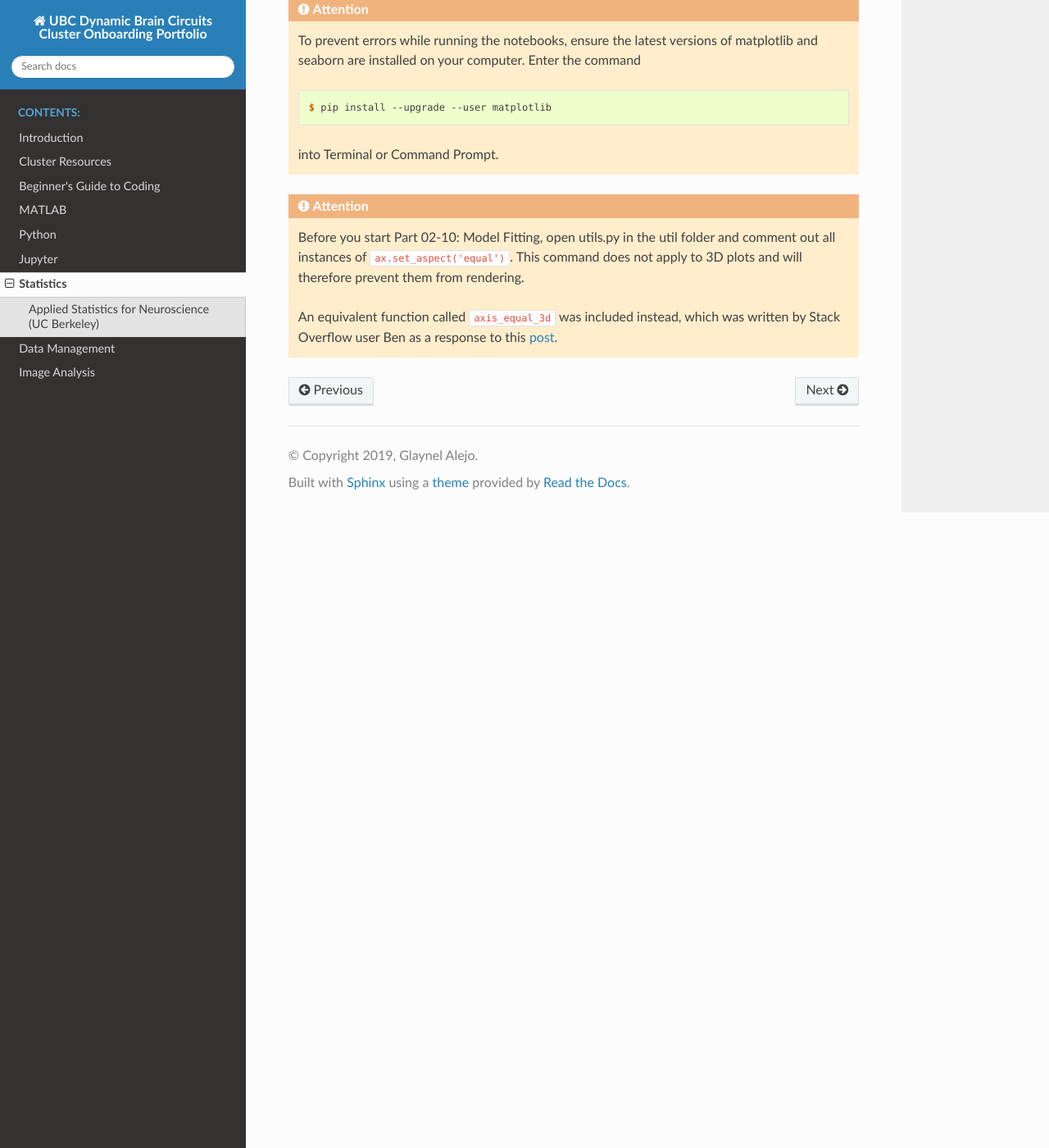
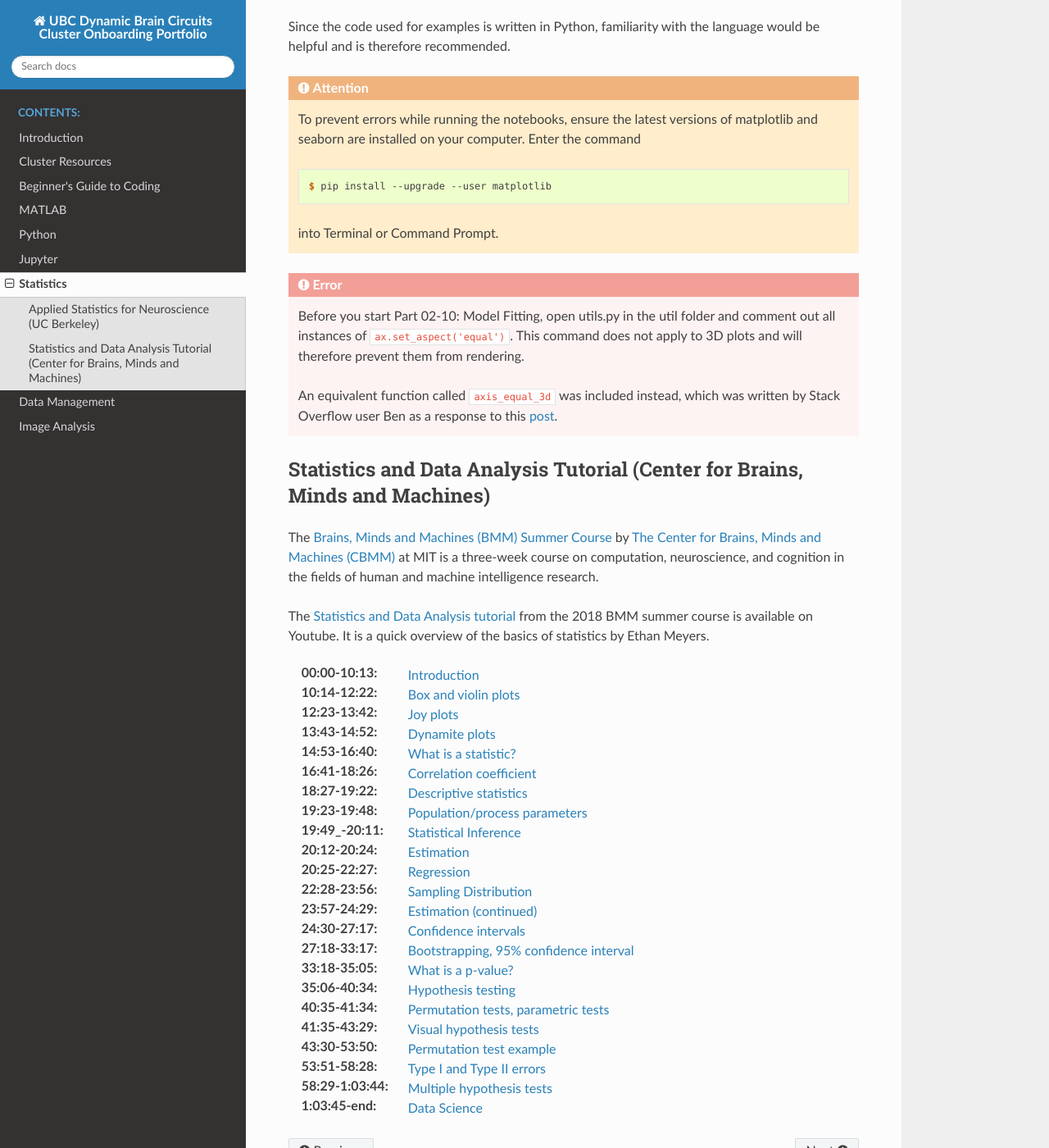
Before and after one commit to ubcbraincircuits/onboarding, a Sphinx documentation site: the page built from source/statistics.rst, in a window 1280 px wide and 1400 px high, scrolled down 2115 px. Shown: the whole window at 82% size. Built offline with Sphinx 7.4.7 and the Read the Docs theme 2.0.0, drawn with Linux system fonts in a browser that asks for light colours; some of the changed text lies outside the part shown.

Commit message:
Write up CBMM stats tutorial section

```diff
--- a/source/statistics.rst
+++ b/source/statistics.rst
@@ -14,7 +14,9 @@
 Applied Statistics for Neuroscience (UC Berkeley)
 *************************************************
 
-UC Berkeley offers a course called `Applied Statistics for Neuroscientists <https://github.com/charlesfrye/AppliedStatisticsForNeuroscience>`_.
+The materials for a UC Berkeley course called `Applied Statistics for Neuroscientists <https://github.com/charlesfrye/AppliedStatisticsForNeuroscience>`_
+are available on GitHub. The course is an intensive introduction to statistics and provides an opportunity to gain a solid understanding
+of frequently used statistical methods in neuroscience which are not always explained in depth.
 
 The course constitutes of tutorials and labs in Jupyter notebooks, which are organized into three parts:
 
@@ -101,10 +103,45 @@
 
 	into Terminal or Command Prompt.
 
-.. attention::
+.. error::
 
 	Before you start Part 02-10: Model Fitting, open utils.py in the util folder and comment out all instances of ``ax.set_aspect('equal')``. This command
 	does not apply to 3D plots and will therefore prevent them from rendering.
 
 	An equivalent function called ``axis_equal_3d`` was included instead,
 	which was written by Stack Overflow user Ben as a response to this `post <https://stackoverflow.com/questions/8130823/set-matplotlib-3d-plot-aspect-ratio/19933125>`_.
+
+*****************************************************************************
+Statistics and Data Analysis Tutorial (Center for Brains, Minds and Machines)
+*****************************************************************************
+
+
+The `Brains, Minds and Machines (BMM) Summer Course <https://cbmm.mit.edu/summer-school>`_ by `The Center for Brains, Minds and Machines (CBMM) <https://cbmm.mit.edu/>`_
+at MIT is a three-week course on computation, neuroscience, and cognition in the fields of human and machine intelligence research.
+
+The `Statistics and Data Analysis tutorial <https://www.youtube.com/watch?v=XbHeCL_8UhA&>`_ from the 2018 BMM summer course is available on Youtube.
+It is a quick overview of the basics of statistics by Ethan Meyers.
+
+:00\:\00-10\:\13: `Introduction <https://www.youtube.com/watch?v=XbHeCL_8UhA&>`_
+:10\:\14-12\:\22: `Box and violin plots <https://youtu.be/XbHeCL_8UhA?t=614>`_
+:12\:\23-13\:\42: `Joy plots <https://youtu.be/XbHeCL_8UhA?t=743>`_
+:13\:\43-14\:\52: `Dynamite plots <https://youtu.be/XbHeCL_8UhA?t=823>`_
+:14\:\53-16\:\40: `What is a statistic? <https://youtu.be/XbHeCL_8UhA?t=893>`_
+:16\:\41-18\:\26: `Correlation coefficient <https://youtu.be/XbHeCL_8UhA?t=1001>`_
+:18\:\27-19\:\22: `Descriptive statistics <https://youtu.be/XbHeCL_8UhA?t=1107>`_
+:19\:\23-19\:\48: `Population/process parameters <https://youtu.be/XbHeCL_8UhA?t=1163>`_
+:19\:\49_-20\:\11: `Statistical Inference <https://youtu.be/XbHeCL_8UhA?t=1189>`_
+:20\:\12-20\:\24: `Estimation <https://youtu.be/XbHeCL_8UhA?t=1212>`_
+:20\:\25-22\:\27: `Regression <https://youtu.be/XbHeCL_8UhA?t=1225>`_
+:22\:\28-23\:\56: `Sampling Distribution <https://youtu.be/XbHeCL_8UhA?t=1348>`_
+:23\:\57-24\:\29: `Estimation (continued) <https://youtu.be/XbHeCL_8UhA?t=1437>`_
+:24\:\30-27\:\17: `Confidence intervals <https://youtu.be/XbHeCL_8UhA?t=1470>`_
+:27\:\18-33\:\17: `Bootstrapping, 95% confidence interval <https://youtu.be/XbHeCL_8UhA?t=1638>`_
+:33\:\18-35\:\05: `What is a p-value? <https://youtu.be/XbHeCL_8UhA?t=1998>`_
+:35\:\06-40\:\34: `Hypothesis testing <https://youtu.be/XbHeCL_8UhA?t=2106>`_
+:40\:\35-41\:\34: `Permutation tests, parametric tests <https://youtu.be/XbHeCL_8UhA?t=2435>`_
+:41\:\35-43\:\29: `Visual hypothesis tests <https://youtu.be/XbHeCL_8UhA?t=2495>`_
+:43\:\30-53\:\50: `Permutation test example <https://youtu.be/XbHeCL_8UhA?t=2610>`_
+:53\:\51-58\:\28: `Type I and Type II errors <https://youtu.be/XbHeCL_8UhA?t=3231>`_
+:58\:\29-1\:\03\:\44: `Multiple hypothesis tests <https://youtu.be/XbHeCL_8UhA?t=3509>`_
+:1\:\03\:\45-end: `Data Science <https://youtu.be/XbHeCL_8UhA?t=3825>`_
```
